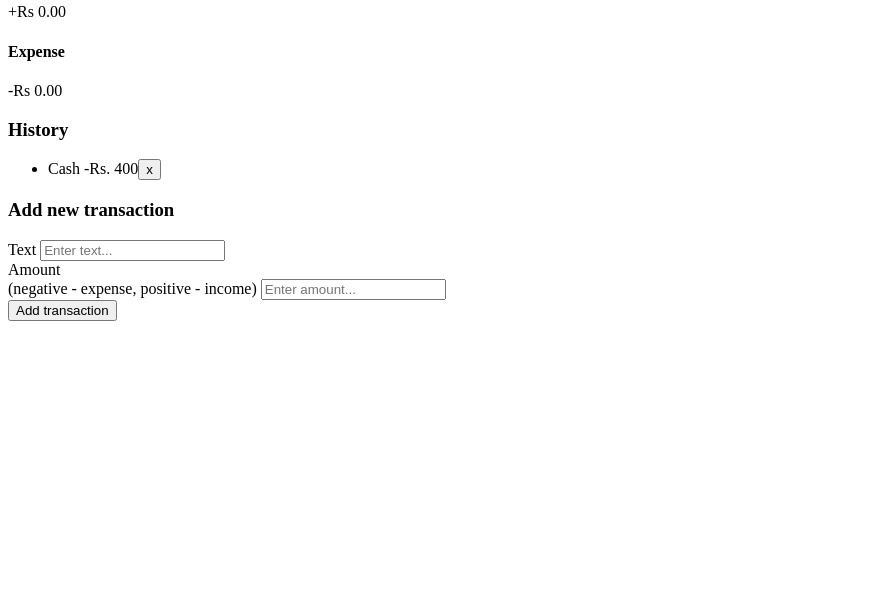
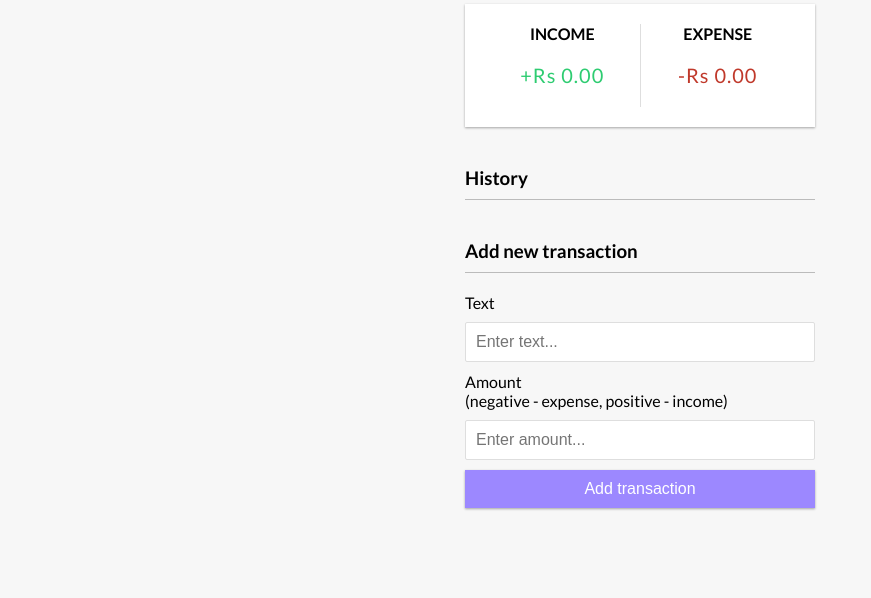
Before and after one commit to raaghavendrahm/JS_10_Expense_Tracker, a plain HTML site: page index.html in a window 1280 px wide. Shown: the part 202-800 px from the top of the page, without its empty margins (0-871 px from the left). Drawn offline with Linux system fonts and the light colour scheme.

Commit message:
Project CSS is done. li in html is commented as it will be added through JS (used to style it).

```diff
--- a/index.html
+++ b/index.html
@@ -28,9 +28,9 @@
       <h3>History</h3>
       <ul id="list" class="list">
         <!-- The below li's are added through JS. But, manually adding now to style it -->
-        <li class="minus">
+        <!-- <li class="minus">
           Cash <span>-Rs. 400</span><button class="delete-btn">x</button>
-        </li>
+        </li> -->
       </ul>
 
       <h3>Add new transaction</h3>
--- a/style.css
+++ b/style.css
@@ -0,0 +1,154 @@
+@import url('https://fonts.googleapis.com/css2?family=Lato:wght@400;700&display=swap');
+
+:root {
+  --box-shadow: 0 1px 3px rgba(0, 0, 0, 0.12), 0 1px 2px rgba(0, 0, 0, 0.24);
+}
+
+* {
+  box-sizing: border-box;
+}
+
+body {
+  background-color: #f7f7f7;
+  display: flex;
+  flex-direction: column;
+  align-items: center;
+  justify-content: center;
+  margin: 0;
+  font-family: 'Lato', sans-serif;
+  min-height: 100vh;
+}
+
+.container {
+  margin: 30px auto;
+  width: 350px;
+}
+
+h1 {
+  letter-spacing: 1px;
+  margin: 0;
+}
+
+h3 {
+  border-bottom: 1px solid #bbb;
+  padding-bottom: 10px;
+  margin: 40px 0 10px;
+}
+
+h4 {
+  margin: 0;
+  text-transform: uppercase;
+}
+
+.inc-exp-container {
+  background-color: #fff;
+  box-shadow: var(--box-shadow);
+  padding: 20px;
+  display: flex;
+  justify-content: space-between;
+  align-items: center;
+  margin: 20px 0;
+}
+
+/* Selecting the direct child divs */
+.inc-exp-container > div {
+  flex: 1;
+  text-align: center;
+}
+
+/* Selecting the first div */
+.inc-exp-container > div:first-of-type {
+  border-right: 1px solid #dedede;
+}
+
+.money {
+  font-size: 20px;
+  letter-spacing: 1px;
+}
+
+.money.plus {
+  color: #2ecc71;
+}
+
+.money.minus {
+  color: #c0392b;
+}
+
+label {
+  display: inline-block;
+  margin: 10px 0;
+}
+
+input[type='text'],
+input[type='number'] {
+  border: 1px solid #dedede;
+  border-radius: 2px;
+  display: block;
+  font-size: 16px;
+  padding: 10px;
+  width: 100%;
+}
+
+.btn {
+  background-color: #9c88ff;
+  box-shadow: var(--box-shadow);
+  color: #fff;
+  border: 0;
+  display: block;
+  font-size: 16px;
+  margin: 10px 0 30px;
+  padding: 10px;
+  width: 100%;
+  cursor: pointer;
+}
+
+.btn:focus,
+.delete-btn:focus {
+  outline: 0;
+}
+
+.list {
+  list-style-type: none;
+  padding: 0;
+  margin-bottom: 40px;
+}
+
+.list li {
+  background-color: #fff;
+  box-shadow: var(--box-shadow);
+  color: #333;
+  display: flex;
+  justify-content: space-between;
+  position: relative;
+  padding: 10px;
+  margin: 10px 0;
+}
+
+/* To have a red border for expense and a green border for income */
+.list li.plus {
+  border-right: 5px solid #2ecc71;
+}
+
+.list li.minus {
+  border-right: 5px solid #c0392b;
+}
+
+.delete-btn {
+  background-color: #e74c3c;
+  border: 0;
+  color: #fff;
+  font-size: 20px;
+  line-height: 20px;
+  padding: 2px 5px;
+  position: absolute;
+  top: 50%;
+  left: 0;
+  transform: translate(-100%, -50%);
+  opacity: 0; /* to show only when hovered on the item*/
+  transition: opacity 0.3s ease;
+  cursor: pointer;
+}
+
+.list li:hover .delete-btn {
+  opacity: 1;
+}
```
